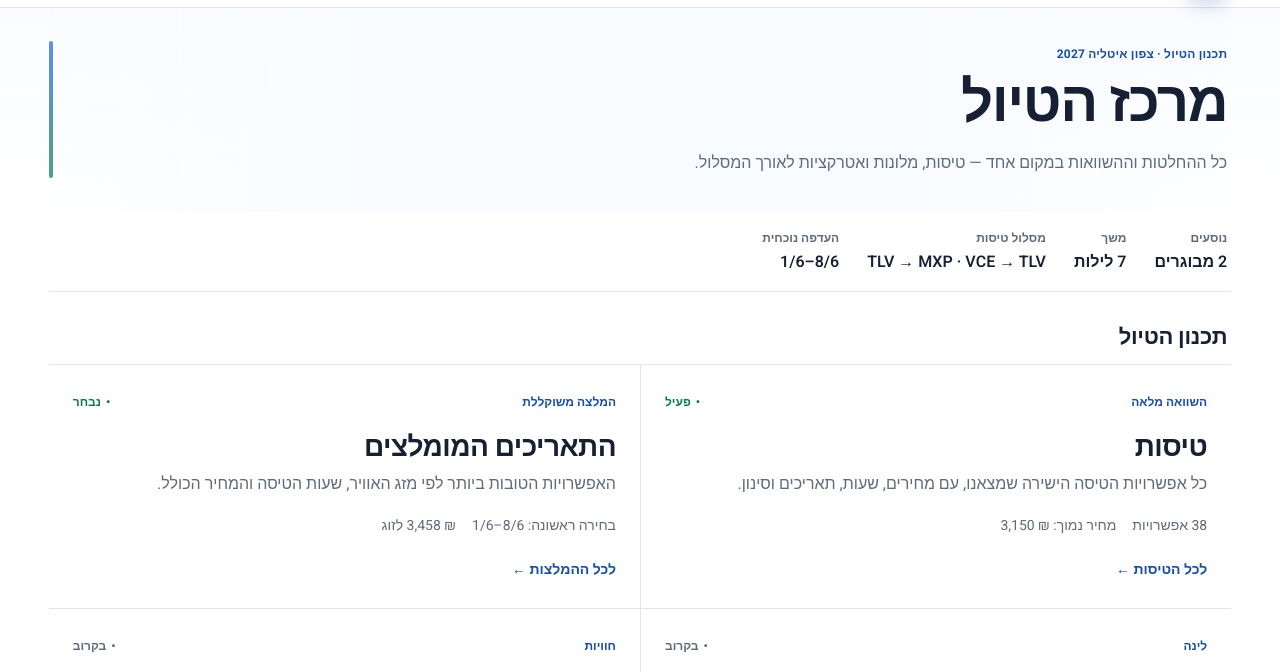
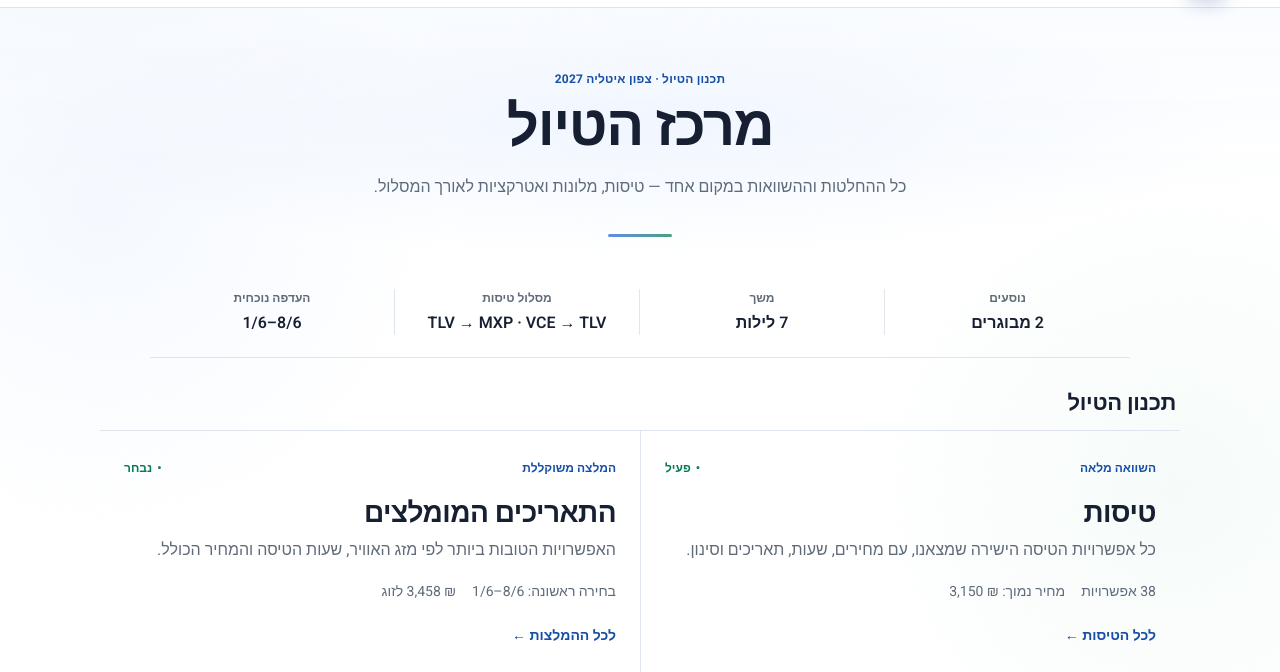
Before and after one commit to amordechai-dn/Italy, a website: page index.html in a window 1280 px wide. Shown: the part 56-728 px from the top of the page. Drawn offline with Linux system fonts and the light colour scheme.

Commit message:
Balance the dashboard across wide screens

```diff
--- a/dashboard.css
+++ b/dashboard.css
@@ -1,8 +1,52 @@
-.journey-summary { display:flex; flex-wrap:wrap; gap:10px 28px; padding:17px 4px; border-bottom:1px solid var(--line); }
-.journey-fact { display:grid; gap:2px; }
+body[data-page="dashboard"]::after {
+  content:"";
+  position:fixed;
+  z-index:-1;
+  inset:0;
+  pointer-events:none;
+  background:
+    radial-gradient(circle at 8% 32%,color-mix(in srgb,var(--blue-soft) 58%,transparent) 0,transparent 26%),
+    radial-gradient(circle at 92% 68%,color-mix(in srgb,var(--green-soft) 52%,transparent) 0,transparent 25%);
+}
+body[data-page="dashboard"] .hero {
+  align-items:center;
+  min-height:260px;
+  padding-block:48px 52px;
+  text-align:center;
+}
+body[data-page="dashboard"] .hero::before {
+  background:radial-gradient(ellipse at 50% 46%,color-mix(in srgb,var(--blue-soft) 80%,transparent),transparent 66%);
+}
+body[data-page="dashboard"] .hero::after {
+  inset:auto auto 30px 50%;
+  width:64px;
+  height:3px;
+  transform:translateX(-50%);
+  border-radius:999px;
+  background:linear-gradient(90deg,var(--blue-2),var(--good));
+}
+body[data-page="dashboard"] .hero h1 { max-width:780px; }
+body[data-page="dashboard"] .hero > p:not(.eyebrow) { max-width:680px; margin-inline:auto; }
+.journey-summary {
+  display:grid;
+  grid-template-columns:repeat(4,minmax(0,1fr));
+  width:min(100%,980px);
+  margin-inline:auto;
+  padding:22px 0;
+  border-bottom:1px solid var(--line);
+}
+.journey-fact { display:grid; gap:3px; padding-inline:20px; text-align:center; }
+.journey-fact + .journey-fact { border-inline-start:1px solid var(--line); }
 .journey-fact span { color:var(--muted); font-size:var(--type-xs); font-weight:var(--weight-semibold); }
 .journey-fact strong { font-size:var(--type-md); font-weight:var(--weight-semibold); }
-.dashboard-grid { display:grid; grid-template-columns:repeat(2,minmax(0,1fr)); border-top:1px solid var(--line); }
+.dashboard-grid {
+  display:grid;
+  grid-template-columns:repeat(2,minmax(0,1fr));
+  width:min(100%,1080px);
+  margin-inline:auto;
+  border-top:1px solid var(--line);
+}
+body[data-page="dashboard"] .section-heading { width:min(100%,1080px); margin-inline:auto; padding-inline:4px; }
 .dashboard-card {
   position:relative; display:flex; min-height:230px; flex-direction:column; padding:28px 24px;
   color:var(--text); border:0; border-bottom:1px solid var(--line); background:transparent;
@@ -24,8 +68,13 @@ a.dashboard-card:focus-visible { outline:3px solid color-mix(in srgb,var(--blue)
 .dashboard-card.is-future .card-action { color:var(--muted); }
 @media (max-width:900px) { .dashboard-grid { grid-template-columns:1fr 1fr; } }
 @media (max-width:620px) {
-  .journey-summary { display:grid; grid-template-columns:1fr 1fr; gap:14px; }
-  .journey-fact:nth-child(n+3) { grid-column:1 / -1; }
+  body[data-page="dashboard"] .hero { min-height:230px; padding-block:38px 44px; }
+  body[data-page="dashboard"] .hero::after { display:block; bottom:24px; }
+  .journey-summary { grid-template-columns:1fr 1fr; padding-block:16px; }
+  .journey-fact { padding:12px 8px; }
+  .journey-fact + .journey-fact { border-inline-start:0; }
+  .journey-fact:nth-child(even) { border-inline-start:1px solid var(--line); }
+  .journey-fact:nth-child(n+3) { border-top:1px solid var(--line); }
   .journey-fact:nth-child(3) strong { white-space:nowrap; }
   .dashboard-grid { grid-template-columns:1fr; }
   a.dashboard-card:nth-child(odd) { border-inline-end:0; }
--- a/index.html
+++ b/index.html
@@ -13,7 +13,7 @@
   <link href="https://fonts.googleapis.com/css2?family=Heebo:wght@400;500;600;700;800&amp;display=swap" rel="stylesheet">
   <script src="theme.js?v=1"></script>
   <link rel="stylesheet" href="site.css?v=26">
-  <link rel="stylesheet" href="dashboard.css?v=7">
+  <link rel="stylesheet" href="dashboard.css?v=8">
   <script src="site.js?v=9" defer></script>
 </head>
 <body data-page="dashboard">
```
